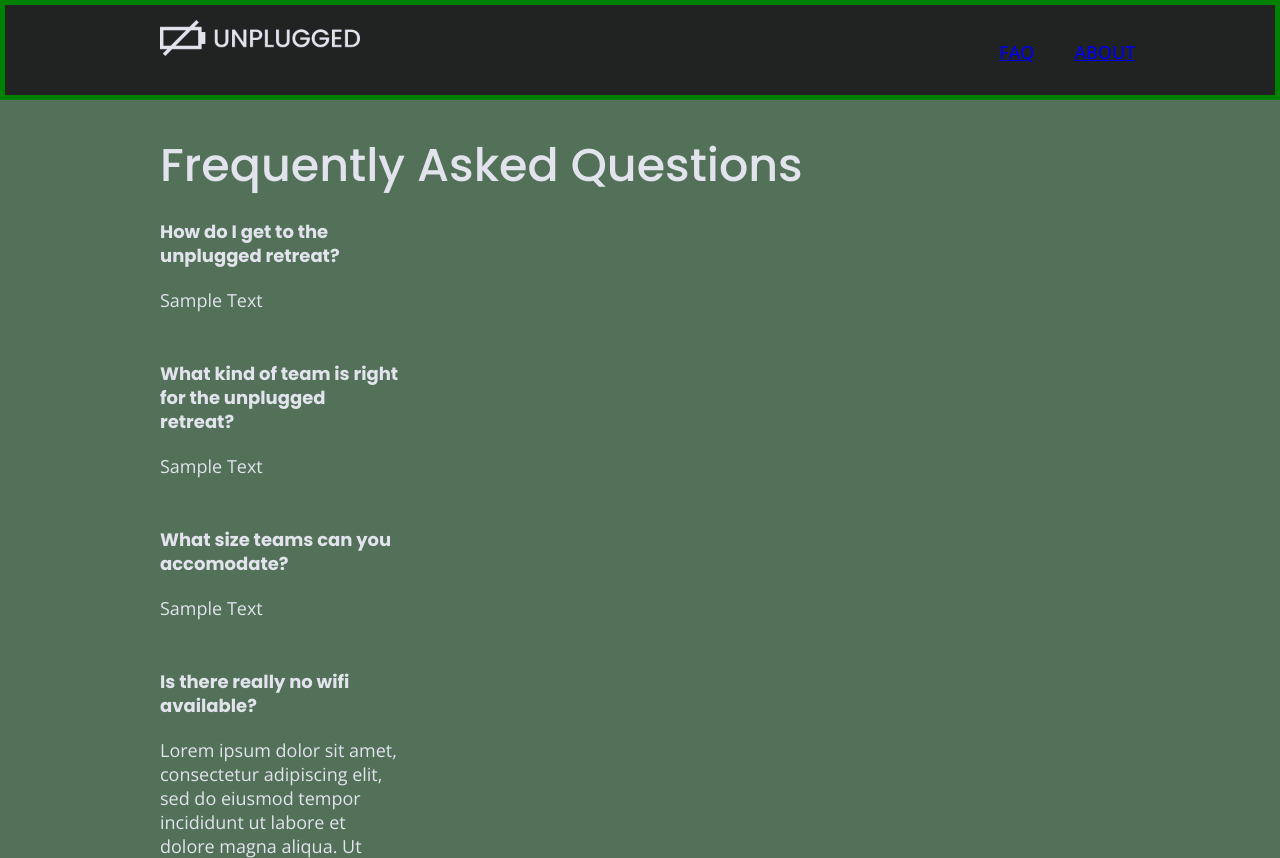
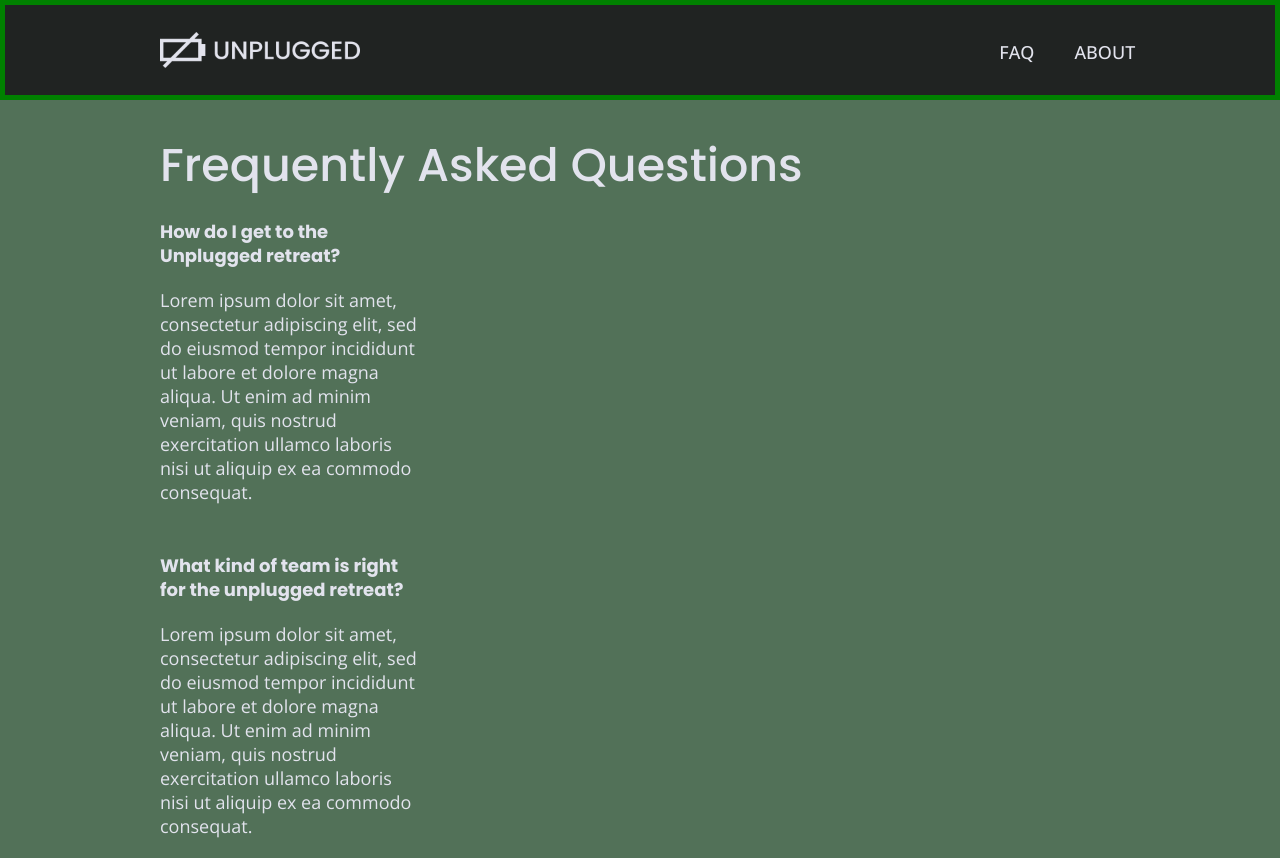
Before and after one commit to kdaltondev/206-unplugged-from-comps, a website: page faq/index.html in a window 1280 px wide. Shown: the top 858 px of the page. Drawn offline with nearby package versions, Linux system fonts and the light colour scheme; files that its build step writes are made by us from their sources; files whose address does not match are found by name.

Commit message:
Updated styles and spacing

```diff
--- a/css/main.css
+++ b/css/main.css
@@ -133,6 +133,11 @@ h4 {
 h2 {
   font-size: 1.875em;
   font-weight: 500;
+}
+
+a{
+  text-decoration:none;
+  color:var(--text-color);
 }
 
 .reviews h2 {
@@ -461,7 +466,8 @@ footer h4{
 
 @media only screen and (min-width: 765px) {
   .logo {
-    margin: 0;
+    margin: auto 0;
+    padding:0;
   }
   h1 {
     font-size: 3em;
@@ -521,7 +527,7 @@ footer h4{
     flex-flow: row wrap;
   }
   article {
-    width: 34%;
+    width: 47%;
   }
 
   .features-item {
@@ -541,10 +547,10 @@ footer h4{
     align-items: flex-start;
   }
   .reference-img {
-    width: 40%;
+    width: 45%;
   }
   .reference-info {
-    width: 55%;
+    width: 54%;
   }
   .contact {
     display: flex;
@@ -577,7 +583,7 @@ footer h4{
   }
 
   article {
-    width: 25%;
+    width: 27%;
   }
 
   .features-item {
@@ -586,6 +592,10 @@ footer h4{
 
   .map figure {
     padding-bottom: 37.5%;
+  }
+
+  .contact{
+    justify-content:space-between;
   }
   /*------About Page Styles-------*/
   .mission h2 {
--- a/faq/index.html
+++ b/faq/index.html
@@ -26,6 +26,9 @@
       rel="stylesheet"
     />
 
+    <script src="https://kit.fontawesome.com/a9a0ec6968.js" crossorigin="anonymous"></script>
+
+
     <meta name="theme-color" content="#fafafa" />
   </head>
   <body>
@@ -50,16 +53,25 @@
           <h2>Frequently Asked Questions</h2>
           <div class="faqs-group">
             <article class="faq-item">
-              <h4>How do I get to the unplugged retreat?</h4>
-              <p>Sample Text</p>
+              <h4>How do I get to the Unplugged retreat?</h4>
+              <p>Lorem ipsum dolor sit amet, consectetur adipiscing elit, sed do
+                eiusmod tempor incididunt ut labore et dolore magna aliqua. Ut
+                enim ad minim veniam, quis nostrud exercitation ullamco laboris
+                nisi ut aliquip ex ea commodo consequat.</p>
             </article>
             <article class="faq-item">
               <h4>What kind of team is right for the unplugged retreat?</h4>
-              <p>Sample Text</p>
+              <p>Lorem ipsum dolor sit amet, consectetur adipiscing elit, sed do
+                eiusmod tempor incididunt ut labore et dolore magna aliqua. Ut
+                enim ad minim veniam, quis nostrud exercitation ullamco laboris
+                nisi ut aliquip ex ea commodo consequat.</p>
             </article>
             <article class="faq-item">
               <h4>What size teams can you accomodate?</h4>
-              <p>Sample Text</p>
+              <p>Lorem ipsum dolor sit amet, consectetur adipiscing elit, sed do
+                eiusmod tempor incididunt ut labore et dolore magna aliqua. Ut
+                enim ad minim veniam, quis nostrud exercitation ullamco laboris
+                nisi ut aliquip ex ea commodo consequat.</p>
             </article>
             <article class="faq-item">
               <h4>Is there really no wifi available?</h4>
```
Also changed, not shown: about/index.html (+1 -0 lines), index.html (+1 -1 lines).
